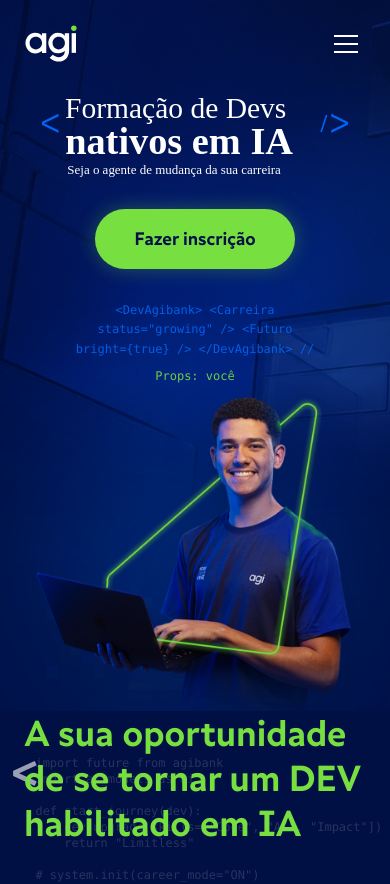
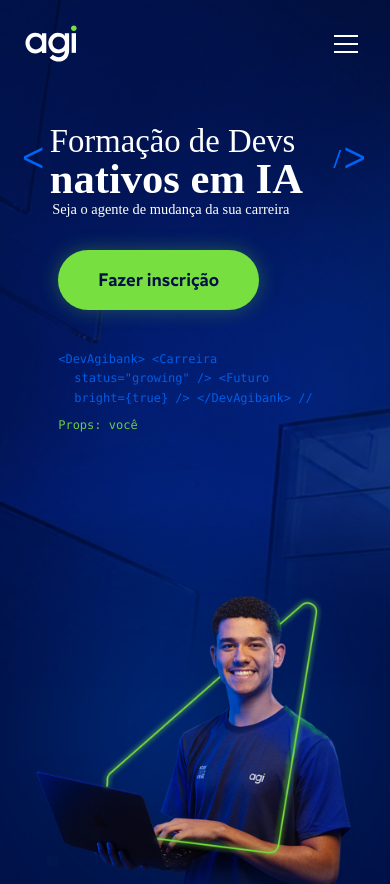
Before and after one commit to Uriel3coletivo/formacao-devs-ia, a Next.js app: page / in a window 390 px wide. Shown: the top 884 px of the page. Built offline with nearby package versions, Linux system fonts and the light colour scheme.

Commit message:
Update Hero.jsx

```diff
--- a/src/components/Hero.jsx
+++ b/src/components/Hero.jsx
@@ -16,7 +16,7 @@ export default function Hero() {
   }, [])
 
   return (
-    <section className="relative flex items-center bg-[#000f44] overflow-hidden pt-24 pb-0 lg:min-h-screen lg:pt-32 lg:pb-12">
+    <section className="relative flex items-center bg-[#000f44] overflow-hidden pt-32 pb-12 min-h-screen">
 
       <div className="absolute inset-0 z-0">
         <img src="/images/Hero-Banner-1.jpg" alt="Background" className="w-full h-full object-cover" />
@@ -27,32 +27,26 @@ export default function Hero() {
         <img src="/images/Pixels.png" alt="Pixels Decorativos" className="object-contain max-h-full" />
       </div>
 
-      <div className="absolute inset-0 z-10 pointer-events-none overflow-hidden font-mono text-xs md:text-base">
-        <motion.div animate={{ y: [0, -20, 0], opacity: [0.2, 0.6, 0.2] }} transition={{ repeat: Infinity, duration: 4, ease: "easeInOut" }} className="hidden lg:block absolute top-[15%] lg:top-[20%] left-[5%] text-[#0064f5]">&lt;FormacaoIA /&gt;</motion.div>
-        <motion.div animate={{ y: [0, -15, 0], opacity: [0.3, 0.8, 0.3] }} transition={{ repeat: Infinity, duration: 5, ease: "easeInOut", delay: 2 }} className="hidden lg:block absolute top-[25%] lg:top-[30%] right-[5%] lg:right-[10%] text-[#0064f5] text-lg lg:text-xl">import &#123; AI &#125; from 'agibank';</motion.div>
-      </div>
-
       <div className="container-custom relative z-20 w-full mt-4">
         <div className="grid grid-cols-1 lg:grid-cols-12 gap-8 lg:gap-0 items-center">
 
-          {/* ========================================================= */}
-          {/* 🖥️ VERSÃO DESKTOP (BLINDADA) */}
-          {/* ========================================================= */}
+          {/* LADO ESQUERDO: FORÇADO À ESQUERDA EM TODAS AS TELAS */}
           <motion.div
             initial={{ opacity: 0, y: 30 }}
             animate={{ opacity: 1, y: 0 }}
             transition={{ duration: 0.8 }}
-            className="hidden lg:flex col-span-5 flex-col items-start justify-center text-left w-full z-30"
+            className="col-span-1 lg:col-span-5 flex flex-col items-start text-left w-full z-30"
           >
-            {/* CORRIGIDO: Voltei para .svg */}
+            {/* LOGO: Forçado na esquerda (object-left) */}
             <img
               src="/images/Logo-Formacao-Devs.svg"
               alt="Formação de Devs nativos em IA"
-              className="w-full max-w-[700px] xl:max-w-[850px] mb-8 object-contain -ml-8 xl:-ml-12"
+              className="w-full max-w-[400px] md:max-w-[600px] lg:max-w-[700px] xl:max-w-[850px] mb-8 object-contain object-left"
               style={{ objectPosition: 'left center' }}
             />
 
-            <div className="pl-[75px] xl:pl-[90px] w-full flex flex-col items-start">
+            {/* WRAPPER DO BOTÃO E CÓDIGO: Com recuo para alinhar na letra F */}
+            <div className="w-full flex flex-col items-start pl-[10%] sm:pl-[40px] md:pl-[60px] lg:pl-[75px] xl:pl-[90px]">
               <button className="bg-[#77df40] text-[#000f44] px-10 py-4 rounded-full font-bold text-lg hover:bg-[#0064f5] hover:text-white transition-all transform hover:scale-105 active:scale-95 shadow-[0_0_20px_rgba(119,223,64,0.3)]">
                 Fazer inscrição
               </button>
@@ -60,7 +54,7 @@ export default function Hero() {
               <motion.div
                 animate={{ x: mousePosition.x * 0.3, y: mousePosition.y * 0.3 }}
                 transition={{ type: 'spring', stiffness: 50, damping: 20 }}
-                className="mt-10 text-base text-[#0064f5] font-mono opacity-90 leading-relaxed text-left"
+                className="mt-10 text-xs md:text-sm lg:text-base text-[#0064f5] font-mono opacity-90 leading-relaxed text-left"
               >
                 <p>&lt;DevAgibank&gt; &lt;Carreira</p>
                 <p className="pl-4">status="growing" /&gt;  &lt;Futuro</p>
@@ -70,41 +64,8 @@ export default function Hero() {
             </div>
           </motion.div>
 
-          {/* ========================================================= */}
-          {/* 📱 VERSÃO MOBILE (CENTRALIZADA E COMPACTA) */}
-          {/* ========================================================= */}
-          <motion.div
-            initial={{ opacity: 0, y: 30 }}
-            animate={{ opacity: 1, y: 0 }}
-            transition={{ duration: 0.8 }}
-            className="flex lg:hidden col-span-1 flex-col items-center justify-center text-center w-full z-30"
-          >
-            {/* CORRIGIDO: Voltei para .svg */}
-            <img
-              src="/images/Logo-Formacao-Devs.svg"
-              alt="Formação de Devs nativos em IA"
-              className="w-[90%] max-w-[400px] mb-8 object-contain"
-              style={{ objectPosition: 'center' }}
-            />
-
-            <div className="w-full flex flex-col items-center">
-              <button className="bg-[#77df40] text-[#000f44] px-10 py-4 rounded-full font-bold text-lg hover:bg-[#0064f5] hover:text-white transition-all transform hover:scale-105 active:scale-95 shadow-[0_0_20px_rgba(119,223,64,0.3)]">
-                Fazer inscrição
-              </button>
-
-              <div className="mt-8 text-xs sm:text-sm text-[#0064f5] font-mono opacity-90 leading-relaxed text-center">
-                <p>&lt;DevAgibank&gt; &lt;Carreira</p>
-                <p>status="growing" /&gt;  &lt;Futuro</p>
-                <p>bright=&#123;true&#125; /&gt;  &lt;/DevAgibank&gt; //</p>
-                <p className="mt-2 text-[#77df40]">Props: você</p>
-              </div>
-            </div>
-          </motion.div>
-
-          {/* ========================================================= */}
-          {/* IMAGEM DO DEV */}
-          {/* ========================================================= */}
-          <div className="col-span-1 lg:col-span-7 relative h-[380px] md:h-[600px] lg:h-[800px] xl:h-[950px] flex justify-center items-end pointer-events-none -mt-10 lg:mt-0 z-20">
+          {/* LADO DIREITO: IMAGEM DO DEV */}
+          <div className="col-span-1 lg:col-span-7 relative h-[450px] md:h-[600px] lg:h-[800px] xl:h-[950px] flex justify-center items-end pointer-events-none mt-10 lg:mt-0 z-20">
             <div className="absolute top-1/2 left-1/2 transform -translate-x-1/2 -translate-y-1/2 w-[300px] lg:w-[500px] h-[300px] lg:h-[500px] bg-[#0064f5] rounded-full blur-[80px] lg:blur-[120px] opacity-30 z-0" />
 
             <motion.div
@@ -122,7 +83,6 @@ export default function Hero() {
 
         </div>
       </div>
-
     </section>
   )
 }
```
